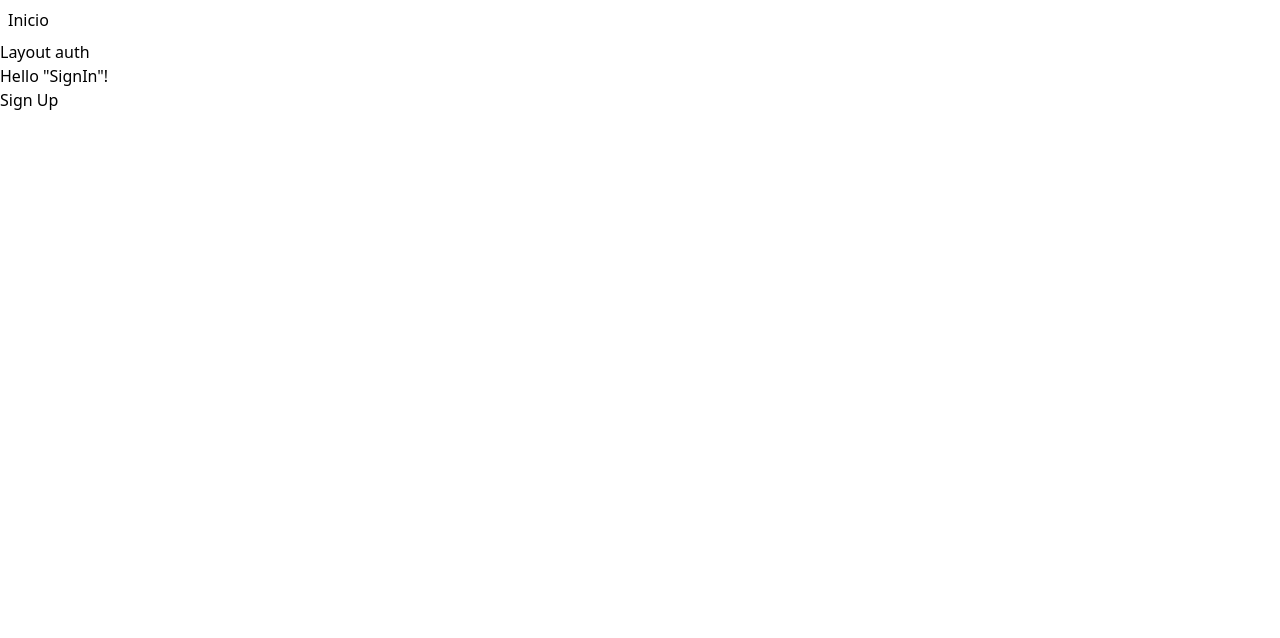
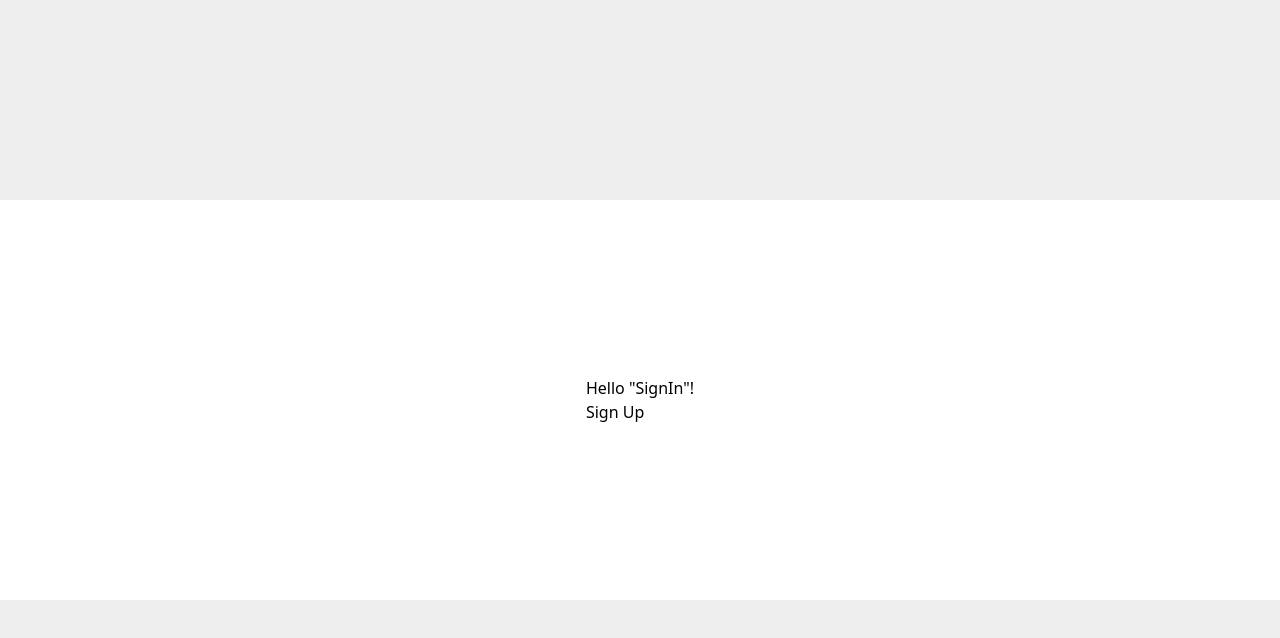
Before and after one commit to FelixAva/kuali-tournaments, a React (Vite) app: page /auth in a window 1280 px wide. Shown: the top 638 px of the page. Built offline with nearby package versions, Linux system fonts and the light colour scheme.

Commit message:
Auth layout design

```diff
--- a/src/routes/__root.tsx
+++ b/src/routes/__root.tsx
@@ -4,11 +4,11 @@ import { TanStackRouterDevtools } from '@tanstack/react-router-devtools';
 const RootLayout = () => {
   return (
     <>
-      <div className="p-2 flex gap-2">
+      {/* <div className="p-2 flex gap-2">
         <Link to="/" className="[&.active]:font-bold">
           Inicio
         </Link>
-      </div>
+      </div> */}
 
       <Outlet />
       <TanStackRouterDevtools />
--- a/src/routes/auth/route.tsx
+++ b/src/routes/auth/route.tsx
@@ -6,9 +6,10 @@ export const Route = createFileRoute('/auth')({
 
 function AuthLayoutComponent() {
   return (
-    <div>
-      <h1>Layout auth</h1>
-      <Outlet />
+    <div className='w-screen h-screen bg-[#EEE] flex flex-col justify-center items-center'>
+      <div className='w-full h-[400px] bg-[#FFF] flex flex-col justify-center items-center'>
+        <Outlet />
+      </div>
     </div>
   );
 };
```
